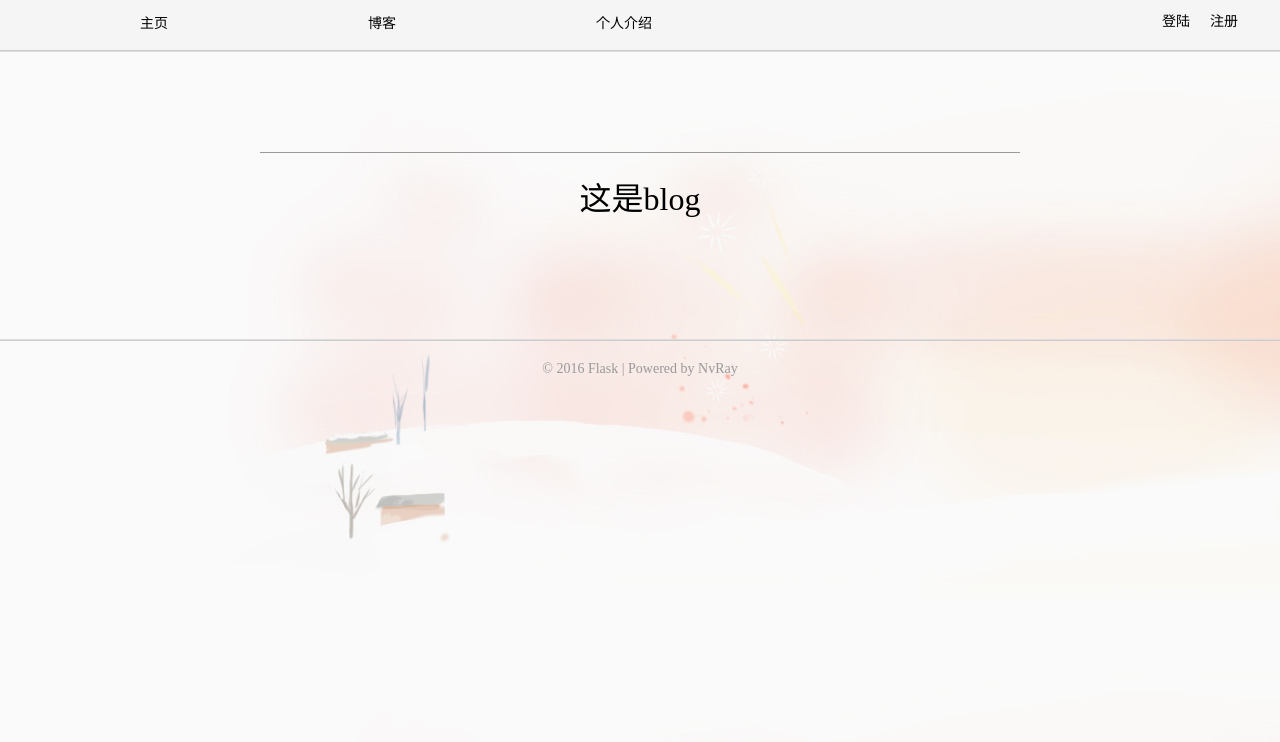
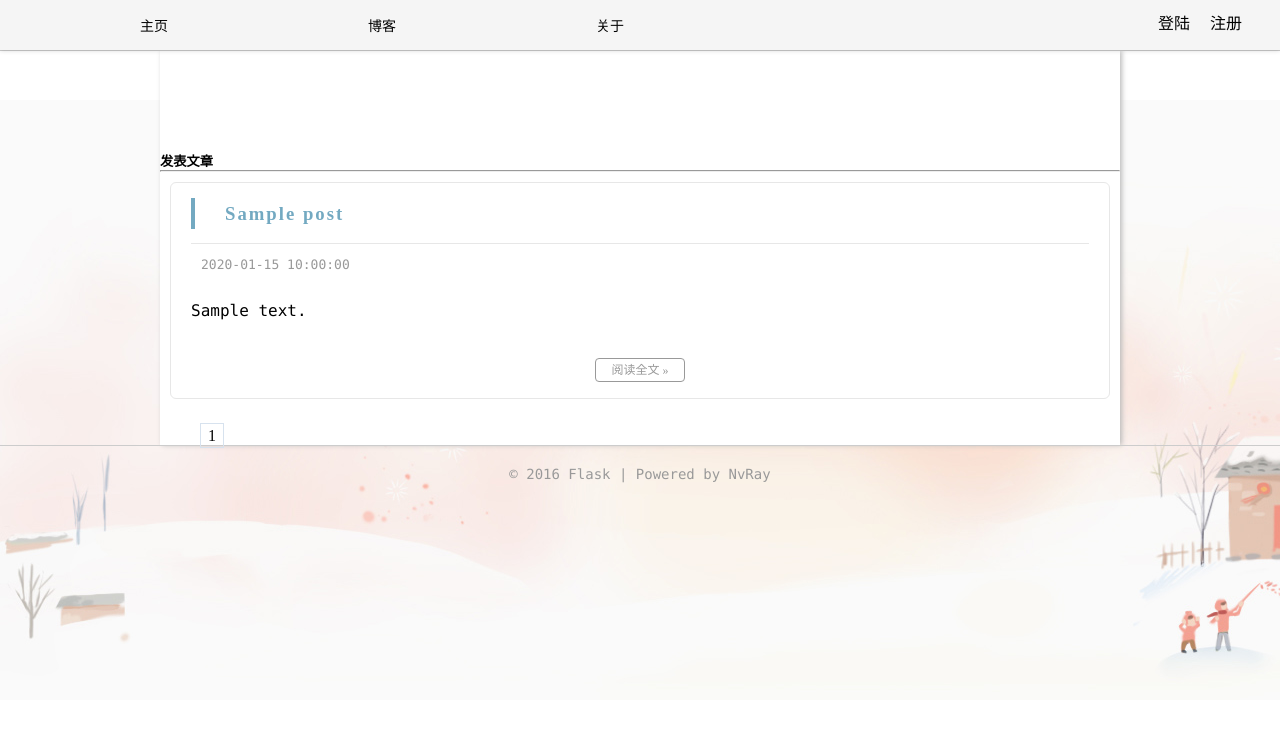
Before and after one commit to rui7157/Flask-NvRay-Blog, a Flask app: page /blog in a window 1280 px wide. Shown: the top 742 px of the page. Run offline with Flask 2, Linux system fonts and the light colour scheme; tables that the repository leaves empty hold one stand-in row (values such as "Sample post"); some libraries are stand-ins or nearby versions.

Commit message:
前端美化

```diff
--- a/app/model.py
+++ b/app/model.py
@@ -60,7 +60,7 @@
 
 class Post(db.Model):
     __tablename__ = "posts"
-    uid = db.Column(db.SmallInteger, primary_key=True)
+    id = db.Column(db.SmallInteger, primary_key=True)
     title = db.Column(db.String(100))
     body = db.Column(db.Text)
     author_id = db.Column(db.SmallInteger, db.ForeignKey("users.uid"))
--- a/app/static/css/index.css
+++ b/app/static/css/index.css
@@ -2,10 +2,6 @@
 * {
     margin: 0px;
     padding: opx;
-}
-
-a {
-    font-size: 14px;
 }
 
 a:link, a:visited {
@@ -18,18 +14,25 @@
 }
 
 .li > ul > li > a {
+    border-top:3px solid transparent;
+    font-size: 14px;
     line-height: 48px;
     padding: 0px 100px;
     display: inline-block;
 }
+.li > ul > li > a:hover {
+    background-color: #e7e7e7;
+    border-top: 3px solid #999999;
+}
 
-.li > ul > li:hover {
-    background-color: #e7e7e7;
-    cursor: pointer;
-    -webkit-box-shadow: 0 0 10px rgba(217, 217, 217, .8);
-    -moz-box-shadow: 0 0 10px rgba(217, 217, 217, .8);
-    box-shadow: 0 0 10px rgba(217, 217, 217, .8);
-}
+
+/*.li > ul > li:hover {*/
+    /*background-color: #e7e7e7;*/
+    /*!*border-top: 3px solid #999999;*!*/
+    /*cursor: pointer;*/
+/*}*/
+
+
 
 .submit:hover {
     -webkit-box-shadow: 0 0 10px rgba(49, 197, 82, .5);
@@ -48,17 +51,59 @@
 
 }
 
-.loginbtn {
-    margin: 10px 0px;
+.post {
+    border-style: solid;
+    border-radius: 6px;
+    border-width: 1px;
+    border-color: #e7e7e7;
 }
 
-body {
-    background-color: #F9F9F9;
-    background-image: url("../pic/bg.jpg");
+.post:hover {
+    background: rgba(220, 255, 255, 0.1) !important;
+    box-shadow: 2px 2px 4px #888;
+
 }
 
+.post h3 a {
+    padding: 5px 30px;
+    border-left: solid 4px #177199;
+    font-weight: 700;
+    color: #177199;
+    opacity: .6;
+    letter-spacing: 2px;
+
+}
+.timestamp{
+    padding: 10px;
+
+    border-top:solid 1px #e7e7e7;
+}
+.timestamp a{
+    color: #999;
+    font-size: small;
+}
+.post-more{
+    margin-top: 40px;
+    text-align: center;
+    display: block;
+    font-size: 12px;
+    font-weight: normal;
+
+}
+.post-more-link{
+    color:#999999;
+    border-radius: 4px;
+    border: 1px solid #999999;
+    padding: 4px 15px;
+
+}
+body {
+    background: url("../pic/bg.jpg") no-repeat 50% fixed;
+}
+p{
+    font-family: 'Consolas', 'Deja Vu Sans Mono', 'Bitstream Vera Sans Mono', monospace;
+}
 input {
-    width: 200px;
     padding: 6px 9px;
 }
 
@@ -70,6 +115,7 @@
 div.menu {
     height: 100%;
     text-align: center;
+    box-shadow: 0 0 5px rgba(0, 0, 0, .2);
 
 }
 
@@ -100,7 +146,7 @@
     cursor: pointer;
     line-height: 35px;
     width: 110px;
-    margin: 30px 0 0 90px;
+    margin: 0 0 0 90px;
     border: 0px solid #FFFFF0;
     background-color: #31C552;
     border-radius: 4px;
@@ -108,7 +154,20 @@
     color: #FFFFF0;
 }
 
+.postform {
+    width: 90%;
+    margin: 10px auto;
+}
+
+.pagination li a {
+    padding: 3px 7px;
+    border: solid 1px #d7e2ee;
+    margin: 0 4px 0 0;
+
+}
+
 div.loginbtn {
+    margin: 10px 0px;
     float: right;
     width: 200px;
 }
@@ -153,9 +212,11 @@
 }
 
 .content {
-    border-top: 1px solid #ddd;
-    width: 100%;
-    border-bottom: 1px solid #ddd;
+    background-color: #FFF;
+    width: 960px;
+    margin: 0 auto;
+    box-shadow: 2px 0 5px  #BBB;
+
 }
 
 .foot {
--- a/app/templates/404.html
+++ b/app/templates/404.html
@@ -2,5 +2,5 @@
 {% import "_autoform.html" as autoform%}
 {% block content %}
 <div style="width:720px;padding:20px;font-size:2em;text-align:center;margin:100px auto;border-top:1px solid #999;"><p>
-    404 网页找不到</p></div>
+    404 您访问的页面不存在！</p></div>
 {% endblock content %}
--- a/app/templates/500.html
+++ b/app/templates/500.html
@@ -1,5 +1,5 @@
 {% extends "menubase.html" %}
 {% block content %}
 <div style="width:720px;padding:20px;font-size:2em;text-align:center;margin:100px auto;border-top:1px solid #999;"><p>
-    Sorry 内部服务器出错了...</p></div>
+    Sorry！ 内部服务器出错了...</p></div>
 {% endblock content %}
--- a/app/templates/_autoform.html
+++ b/app/templates/_autoform.html
@@ -1,21 +1,35 @@
 {% macro field_errors(form,field) %}
+{# 错误显示 #}
 {% if form.errors.has_key(field.name) %}
 <span class="error">{{form.errors[field.name][0]}}</span>
 {% endif %}
 {%- endmacro %}
 
-{% macro form_autogenerate(form) %}
-{{form.hidden_tag()}}
-<p>{{form.errors.label}}</p>
-{% for field in form %}
+
+
+{% macro field_generate(form,field) %}
+{# 单个field生成  #}
 {% if field.type == "SubmitField" %}
 <div class="field">
     <button class="submit" id="submit-button">{{field.label.text}}</button>
 </div>
 {% elif field.name == "csrf_token" %}
 <div style="display: none"></div>
+{% elif field.type=="BooleanField" %}
+
+<div class="field"> <p>{{field()|safe}} {{field.label.text|safe}}</p></div>
+
 {% else %}
 <div class="field"><p><span>{{field.label.text|safe}}</span>{{field()|safe}}{{field_errors(form,field)}}</p></div>
 {% endif %}
+
+{% endmacro %}
+
+
+{% macro form_autogenerate(form) %}
+{{form.hidden_tag()}}
+<p>{{form.errors.label}}</p>
+{% for field in form %}
+{{ field_generate(form,field) }}
 {% endfor %}
 {% endmacro %}
--- a/app/templates/base.html
+++ b/app/templates/base.html
@@ -5,6 +5,11 @@
     <title>{% block title %} {% endblock %}</title>
     <meta http-equiv="Content-Type" content="text/html; charset=UTF-8"/>
     <style type="text/css" src="http://apps.bdimg.com/libs/jquery/1.6.4/jquery.js"></style>
+    <script src="//cdn.ckeditor.com/4.4.6/full/ckeditor.js"></script>
+    <!--
+    <script src="//cdn.ckeditor.com/4.4.6/basic/ckeditor.js"></script> 基础版（迷你版）
+    <script src="//cdn.ckeditor.com/4.4.6/standard/ckeditor.js"></script> 标准版
+    <script src="//cdn.ckeditor.com/4.4.6/full/ckeditor.js"></script> 完整版 -->
     <link href="../static/css/index.css" rel="stylesheet" type="text/css">
     {% endblock head %}
 </head>
--- a/app/templates/blog.html
+++ b/app/templates/blog.html
@@ -1,5 +1,39 @@
 {% extends "menubase.html" %}
+{% import "_autoform.html" as autoform%}
 {% block content %}
-<div style="width:720px;padding:20px;font-size:2em;text-align:center;margin:100px auto;border-top:1px solid #999;"><p>
-    这是blog</p></div>
+<div style="height:100px;"></div>
+<div><h5><a href="/blog/edit">发表文章</a> </h5></div>
+<hr/>
+
+{% for post in posts %}
+<div class="post" id="post" style="margin: 10px; padding: 20px;">
+<h3><a href="#">{{post.title}}</a></h3>
+<br/>
+<div class="timestamp"><p><a href="#">{{post.timestamp}}</a></p></div>
+    <br/>
+<p>{{post.body|safe}}</p>
+    <a class="post-more" href="#"><span class="post-more-link">阅读全文 »</span></a>
+    </div>
+
+    <br>
+{% endfor %}
+
+
+<div class="pagination" id="pagination">
+    <ul>
+
+        {% if pagination.has_prev %}
+        <li><a href="{{url_for('view.blog',page=pagination.page-1 )}}">上一页</a></li>
+        {% endif %}
+
+        {% for p in pagination.iter_pages() %}
+        <li><a href="{{url_for('view.blog',page=p,l=56)}}">{{p}}</a></li>
+        {% endfor %}
+
+        {% if pagination.has_next %}
+       <li> <a href="{{url_for('view.blog',page=pagination.page+1 )}}">下一页</a></li>
+        {% endif %}
+
+    </ul>
+</div>
 {% endblock content %}
--- a/app/templates/login.html
+++ b/app/templates/login.html
@@ -2,9 +2,11 @@
 {% import "_autoform.html" as autoform%}
 {% block content %}
 
-
+<div>
+    <h3>欢迎您！NvRay</h3>
+</div>
 <div style="height: 100px;"></div>
-<div id="loginform" class="form">
+<div id="form" class="form">
     <form action="#" method="post" class="loginform" id="loginform">
         {{autoform.form_autogenerate(form)}}
     </form>
--- a/app/templates/menubase.html
+++ b/app/templates/menubase.html
@@ -7,7 +7,7 @@
         <ul>
             <li><a href="/">主页</a></li>
             <li><a href="/blog">博客</a></li>
-            <li><a href="/aboutme">个人介绍</a></li>
+            <li><a href="/aboutme">关于</a></li>
         </ul>
     </div>
 <div id="loginbtn" class="loginbtn">
--- a/app/templates/test.html
+++ b/app/templates/test.html
@@ -18,5 +18,8 @@
 
 {% endfor %}
 </table>
+    {% for user in user_info %}
+    <h3>{{user.uname}}</h3>
+    {% endfor %}
 </div>
 {% endblock content %}
--- a/app/views/nav.py
+++ b/app/views/nav.py
@@ -13,7 +13,12 @@
 # -------各大基本视图
 @main.route("/blog")
 def blog():
-    return render_template("blog.html")
+    page = request.args.get('page', 1, type=int)
+    print u"页码 %s" %page
+    pagination = Post.query.order_by(Post.timestamp.desc()).paginate(
+        page, per_page=3, error_out=False)
+    posts = pagination.items
+    return render_template("blog.html",posts=posts,pagination=pagination)
 
 
 @main.route("/aboutme")
@@ -42,7 +47,7 @@
         if user:
             if user.verify_password(session.get("email")+session.get("password")):
                 flash(u"登陆成功！")
-                login_user(user)
+                login_user(user,form.remember_me.data)
             else:
                 flash(u"密码错误！")
         else:
@@ -66,6 +71,7 @@
         try:
             db.session.commit()
             flash(u"注册成功！")
+            login_user(user)
         except:
             flash(u"注册失败！")
             db.session.rollback()
@@ -77,13 +83,38 @@
 @login_required
 def logout():
     logout_user()
-    flash("成功退出登陆！")
+    flash(u"成功退出登陆！")
     return redirect(url_for(".index"))
+#-------------功能视图---------------
+@main.route("/blog/edit",methods=["POST","GET"])
+@login_required
+def editblog():
+    from .forms import EditPostForm
+    form=EditPostForm()
 
+    if form.validate_on_submit():
+        print "test"
+        session["title"]=form.title.data
+        session["content"]=form.content.data
+        print u"服务器收到数据：%s,%s,%s" %(session.get("title"),session.get("content"),current_user.uid)
+        post=Post(title=session.get("title"),body=session.get("content"),author_id=current_user.uid)
+        db.session.add(post)
+        try:
+            db.session.commit()
+            flash(u"发表成功！")
+        except:
+            flash(u"发表失败！")
+            print u"失败"
+            db.session.rollback()
+        return redirect(url_for(".blog"))
+
+    return render_template("editblog.html",form=form)
+
+#-------------错误页面---------------
 @main.app_errorhandler(404)
 def page_not_found(e):
     return render_template('404.html'), 404
 
-# @main.errorhandler(500)
-# def internal_server_error(e):
-#     return render_template('500.html'), 500
+@main.app_errorhandler(500)
+def internal_server_error(e):
+    return render_template('500.html'), 500
--- a/config.py
+++ b/config.py
@@ -40,6 +40,7 @@
     MYSQL_PASSWORD = "password"
     MYSQL_PORT = 3306
     MYSQL_DB = "nvray"
+    SQLALCHEMY_TRACK_MODIFICATIONS=True
     SQLALCHEMY_DATABASE_URI = "mysql+pymysql://root:password@127.0.0.1/nvray"
 
 
```
Also changed, not shown: app/templates/editblog.html (added, +15 -0 lines), app/views/forms.py (+9 -4 lines), test.py (+14 -14 lines).
